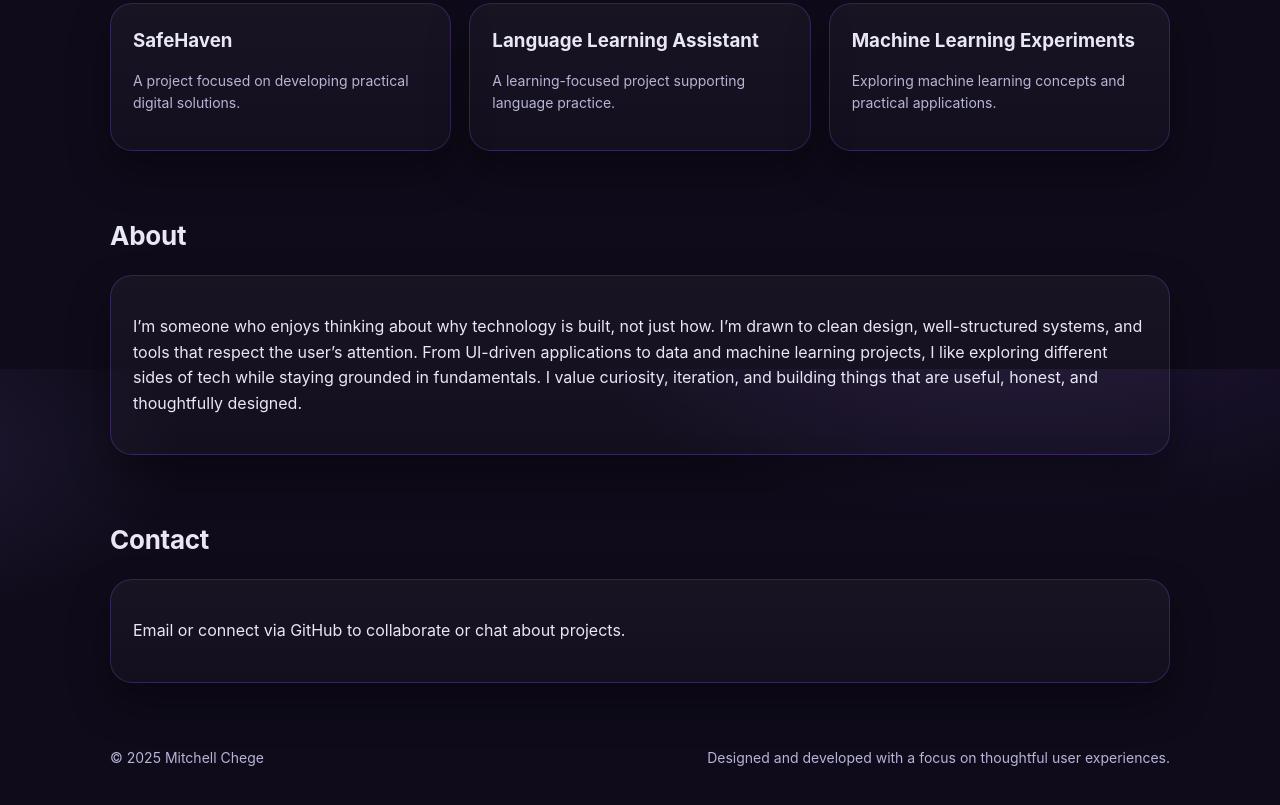
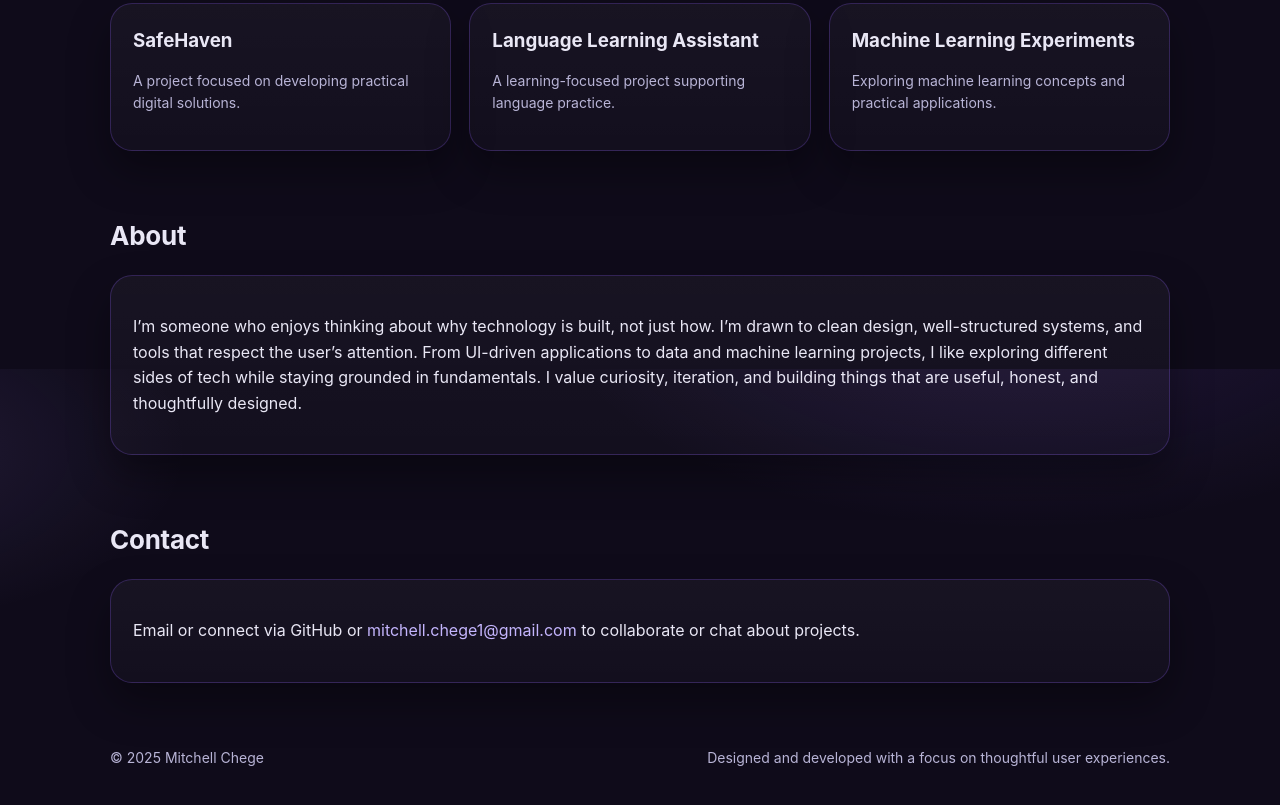
Before and after one commit to MitchyC-03/Portfolio, a plain HTML site: page index.html in a window 1280 px wide. Shown: the part 6031-6836 px from the top of the page. Drawn offline with Linux system fonts and the light colour scheme.

```diff
--- a/index.html
+++ b/index.html
@@ -152,7 +152,11 @@
       <h2>Contact</h2>
 
       <div class="card">
-        <p>Email or connect via GitHub to collaborate or chat about projects.</p>
+        <p>
+          Email or connect via GitHub or
+          <a href="mailto:mitchell.chege1@gmail.com">mitchell.chege1@gmail.com</a>
+          to collaborate or chat about projects.
+        </p>
       </div>
     </section>
 
```
